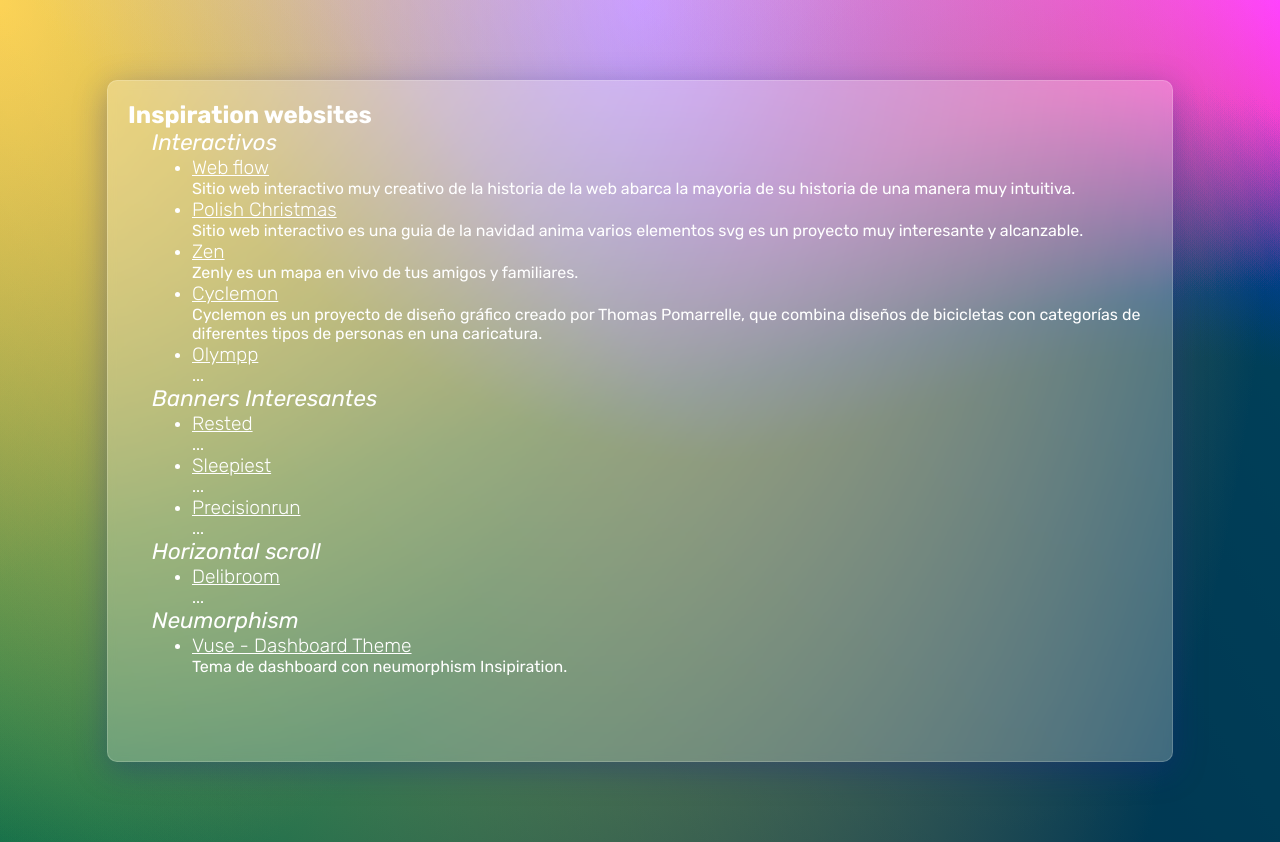
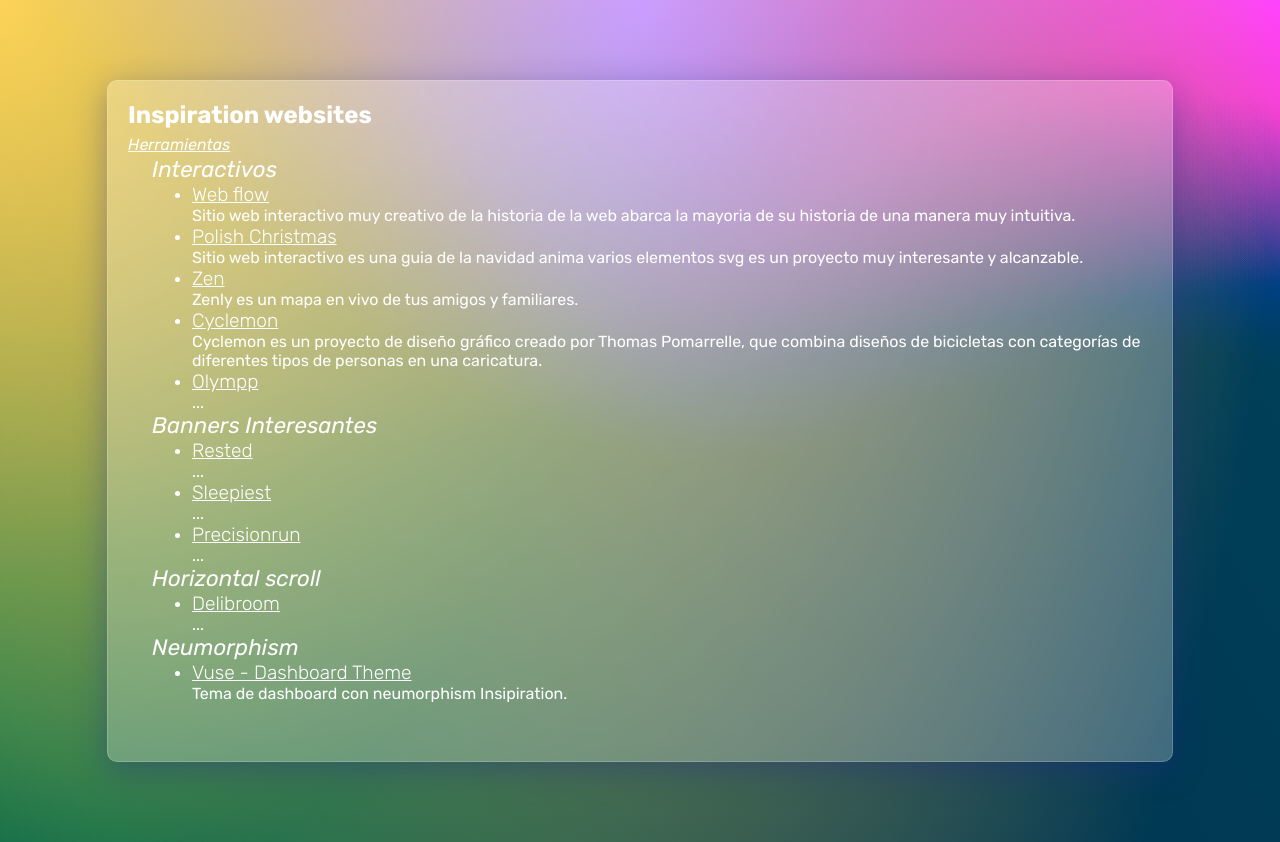
Before and after one commit to ivansantander-hub/inspiration-pack-1, a plain HTML site: page index.html in a window 1280 px wide. Drawn offline with Linux system fonts and the light colour scheme.

Commit message:
add link tools

```diff
--- a/index.html
+++ b/index.html
@@ -11,6 +11,7 @@
     <div class="container">
         <div class="header">
             <h1>Inspiration websites</h1>
+            <h2><a href="herramientas.html">Herramientas</a></h2>
         </div>
         <div class="content">
             <ul>
```
